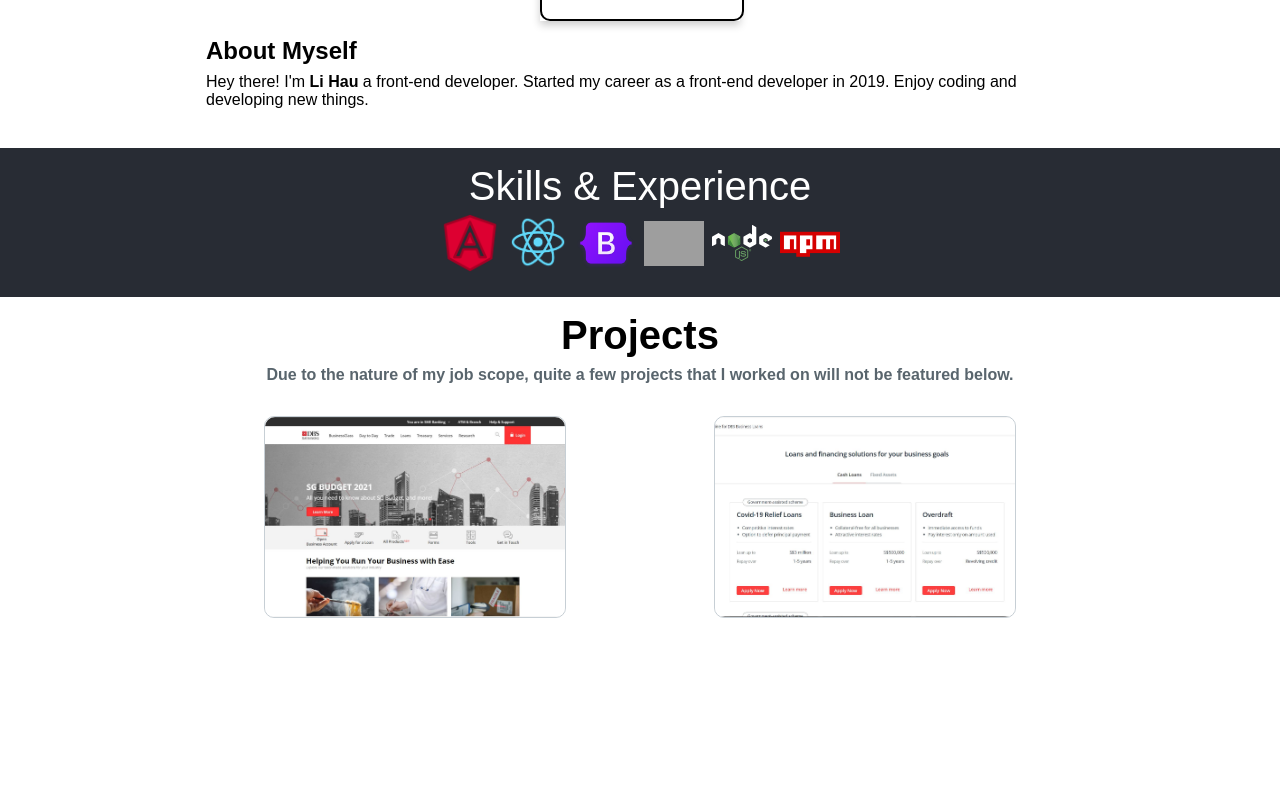
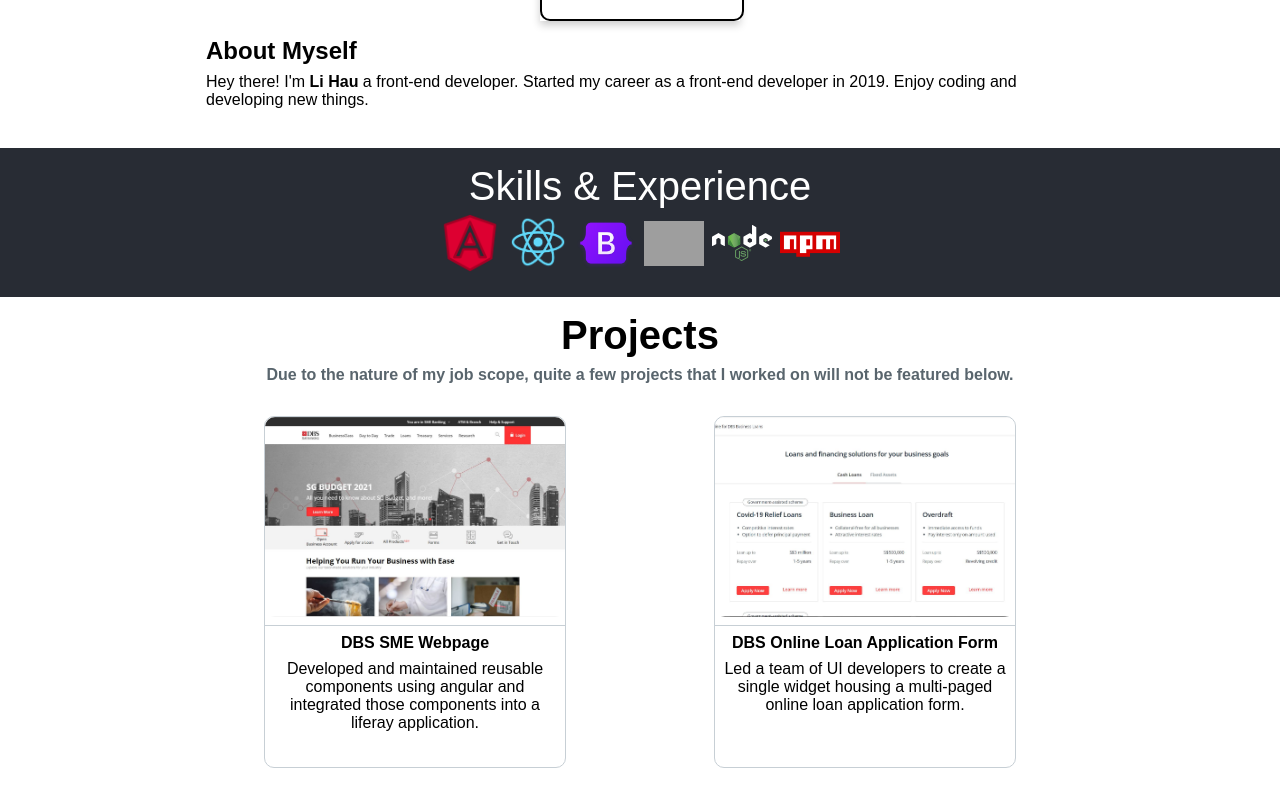
Before and after one commit to BenWanLH/portfolio, a React (Create React App) app in the folder portfolio/: page / in a window 1280 px wide. Shown: the part 518-1318 px from the top of the page. Before the commit the page ends 1247 px from the top, so only its background shows below. Built offline with nearby package versions, Linux system fonts and the light colour scheme; grey boxes are pictures that could not be loaded.

Commit message:
[new] including abit of project description

```diff
--- a/portfolio/src/ProjectsComponent/ProjectCardComponent/ProjectCard.js
+++ b/portfolio/src/ProjectsComponent/ProjectCardComponent/ProjectCard.js
@@ -1,6 +1,5 @@
 import React from "react";
 import "./ProjectCard.scss"
-import dbssme from "../../dbs-sme.JPG";
 
 export class ProjectCard extends React.Component{
     constructor(){
@@ -12,7 +11,7 @@
             <div className="projects__item">
                 <div className="projects__item__overlay__container">
                     {/* <button href={this.props.project.url}>Go To Site</button> */}
-                    <div className="projects__item__title">{this.props.project.title}</div>
+                    {/* <div className="projects__item__title">{this.props.project.title}</div> */}
                     <a className="projects__item__cta" target="_blank" href={this.props.project.url}>Go to Site</a>
                     <a href={this.props.project.url} target="_blank">
                         <div className="projects__item__overlay"></div>
@@ -20,6 +19,10 @@
 
                 </div>
                 <div style={{backgroundImage:`url(${process.env.PUBLIC_URL+"/assets/img/"+this.props.project.bannerName})`}} className="projects__experience-img"></div>
+                <div className="projects__item__description u-margin-top-8 u-padding-8">
+                    <p className="projects__item__title">{this.props.project.title}</p>
+                    {this.props.project.desc}
+                </div>
                 {/* <div className="projects__item__content u-padding-8">
                     <p className="projects__item__title">
                         {this.props.project.title}
--- a/portfolio/src/ProjectsComponent/ProjectCardComponent/ProjectCard.scss
+++ b/portfolio/src/ProjectsComponent/ProjectCardComponent/ProjectCard.scss
@@ -7,13 +7,15 @@
         position:relative;
         background-color:#FFF;
         width:300px;
-        height:200px;
+        height:350px;
         border:1px solid #c7cfd5;
         @include card-radius();
         margin:16px auto;
         @media screen and (max-width:320px) {
             width:280px;
-            height:180px;
+        }
+        &__description{
+            border-top:1px solid #c7cfd5;
         }
         &__cta{
             background-color:transparent;
@@ -26,7 +28,7 @@
             min-width:120px;
             padding:8px;
             position:absolute;
-            top:75%;
+            top:50%;
             left:50%;
             transform:translate(-50%,-50%);
             &:focus{
@@ -38,14 +40,16 @@
         }
         &__title{
             // margin-top:8px;
-            font-size:20px;
-            color:white;
-            z-index:1;
-            position:absolute;
-            top:25%;
-            left:50%;
-            transform:translateX(-50%);
-            width:100%;
+            // font-size:20px;
+            // color:white;
+            // z-index:1;
+            // position:absolute;
+            // top:25%;
+            // left:50%;
+            // transform:translateX(-50%);
+            // width:100%;
+            // font-weight:600;
+            padding-bottom:8px;
             font-weight:600;
         }
         &__overlay{
@@ -78,7 +82,10 @@
         background-repeat: no-repeat;
         background-position: center;
         background-size:cover;
-        height:100%;
+        height:200px;
         @include card-radius();
+        @media screen and (max-width:320px) {
+            height:180px;
+        }
     }
 }
--- a/portfolio/src/ProjectsComponent/Projects.js
+++ b/portfolio/src/ProjectsComponent/Projects.js
@@ -9,13 +9,13 @@
             projects:[
                 {
                     "title":"DBS SME Webpage",
-                    "desc":"Developed prototype components using angular before integrating to liferay",
+                    "desc":"Developed and maintained reusable components using angular and integrated those components into a liferay application.",
                     "bannerName":"dbs-sme.JPG",
                     "url":"https://www.dbs.com.sg/sme"
                 },
                 {
                     "title":"DBS Online Loan Application Form",
-                    "desc":"Lead a team of ui developers to ",
+                    "desc":"Led a team of UI developers to create a single widget housing a multi-paged online loan application form.",
                     "bannerName":"olaf.JPG",
                     "url":"https://abl.dbs.com/sg-olaf-ui/"
                 }
--- a/portfolio/src/utilities.scss
+++ b/portfolio/src/utilities.scss
@@ -7,8 +7,17 @@
 .u-padding-16{
     padding:16px;
 }
+.u-padding-top-16{
+    padding-top:16px;
+}
 .u-padding-8{
     padding:8px;
+}
+.u-padding-top-8{
+    padding-top:8px;
+}
+.u-padding-bottom-8{
+    padding-bottom:8px;
 }
 .u-margin-top-8{
     margin-top:8px;
```
